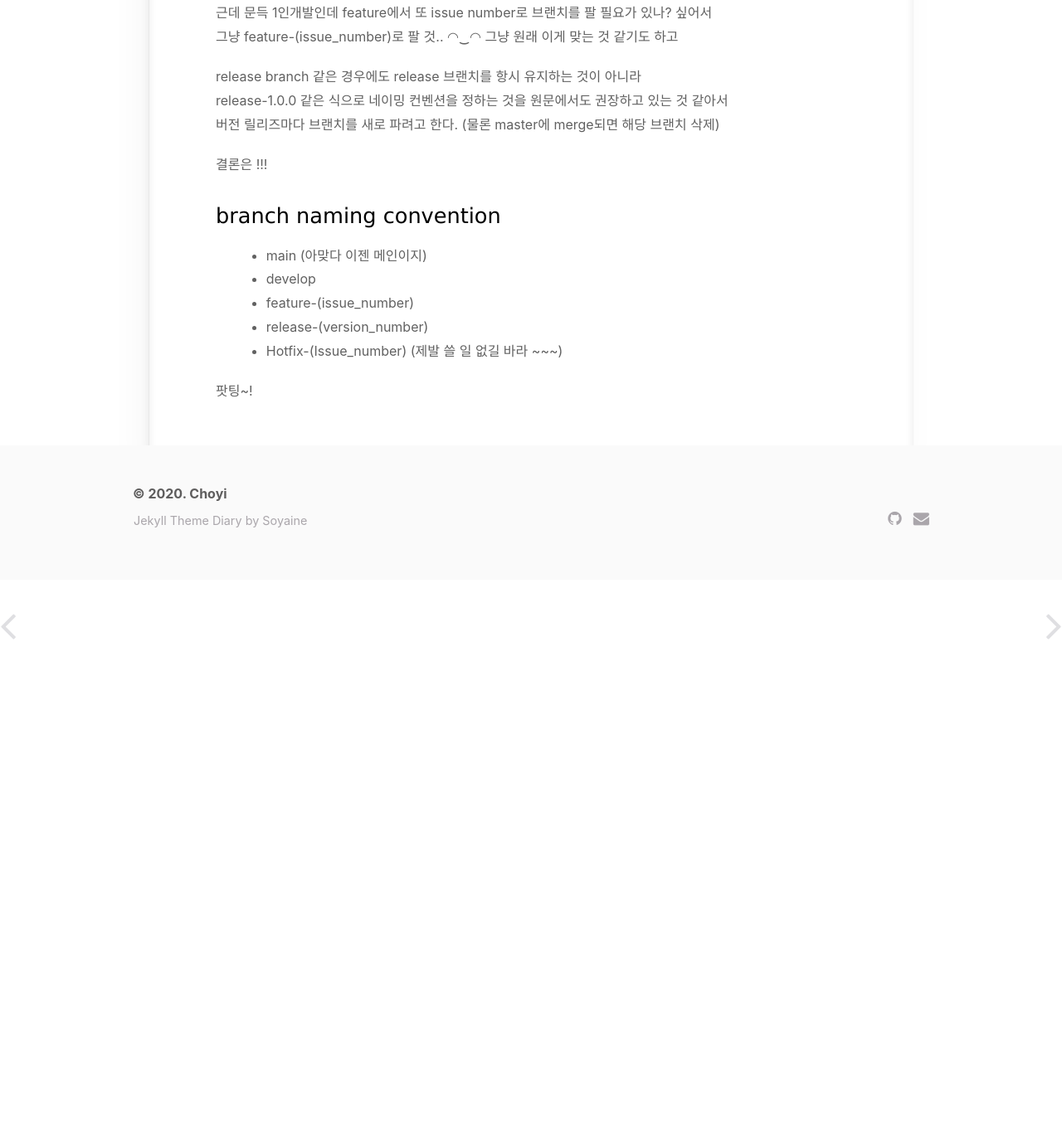
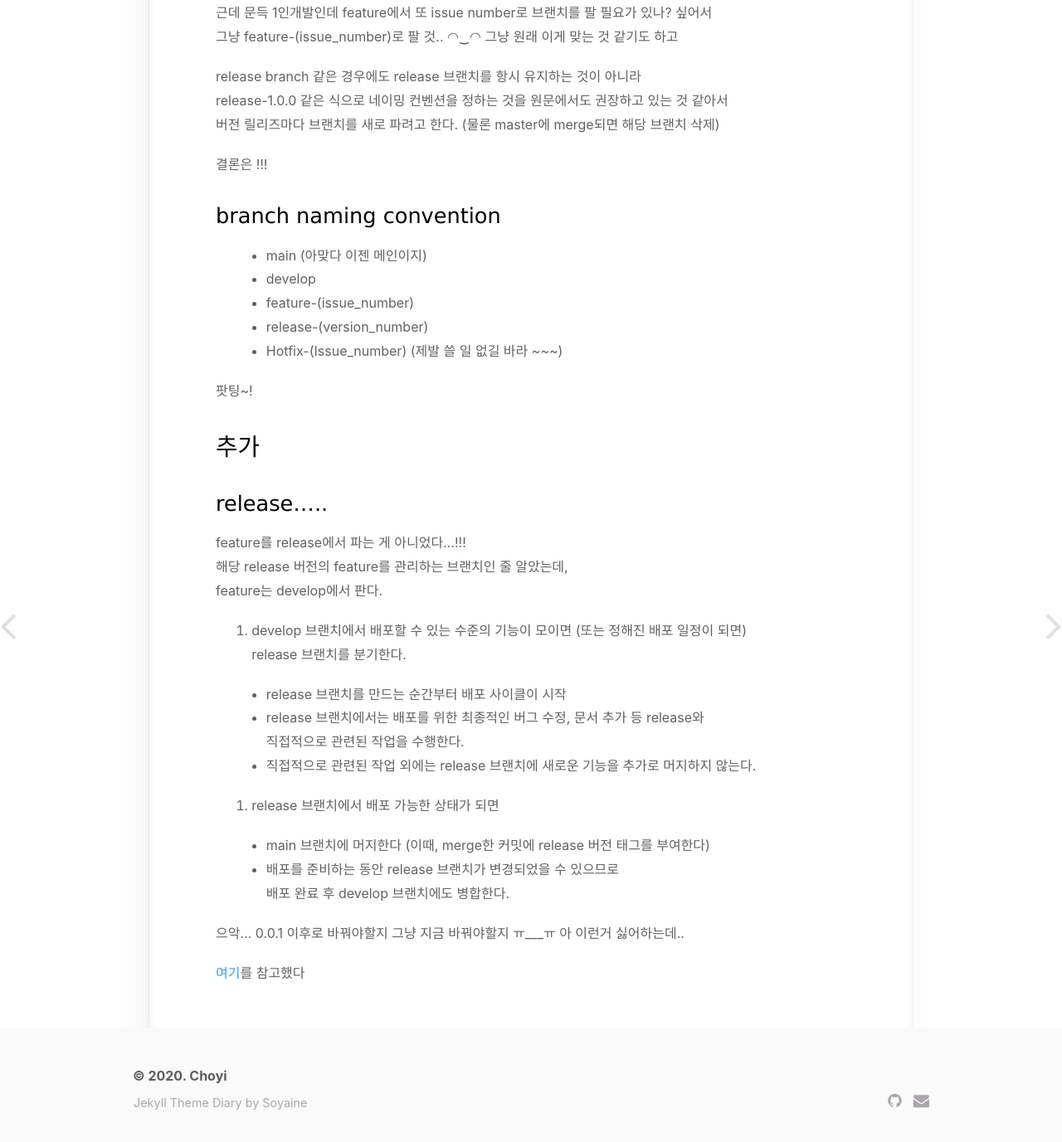
Before and after one commit to jeongchoyi/jeongchoyi.github.io, a Jekyll site: the page built from _posts/2021-03-22-branch-rule-git-flow.md, in a window 1280 px wide and 1400 px high, scrolled down 2159 px. Shown: the top 1377 px of the window at 83% size. Built offline with Jekyll 4.4.1, drawn with Linux system fonts in a browser that asks for light colours; some web fonts are replaced; before the commit the page ends 2858 px from its top, so only the background shows below that.

```diff
--- a/_posts/2021-03-22-branch-rule-git-flow.md
+++ b/_posts/2021-03-22-branch-rule-git-flow.md
@@ -72,3 +72,35 @@
 
 
 팟팅~!
+
+
+
+## 추가
+
+### release.....
+
+feature를 release에서 파는 게 아니었다...!!!
+해당 release 버전의 feature를 관리하는 브랜치인 줄 알았는데,
+feature는 develop에서 판다.
+
+1. develop 브랜치에서 배포할 수 있는 수준의 기능이 모이면 (또는 정해진 배포 일정이 되면)
+   release 브랜치를 분기한다.
+
+* release 브랜치를 만드는 순간부터 배포 사이클이 시작
+* release 브랜치에서는 배포를 위한 최종적인 버그 수정, 문서 추가 등 release와
+  직접적으로 관련된 작업을 수행한다.
+* 직접적으로 관련된 작업 외에는 release 브랜치에 새로운 기능을 추가로 머지하지 않는다.
+
+
+
+2. release 브랜치에서 배포 가능한 상태가 되면
+
+* main 브랜치에 머지한다 (이때, merge한 커밋에 release 버전 태그를 부여한다)
+* 배포를 준비하는 동안 release 브랜치가 변경되었을 수 있으므로
+  배포 완료 후 develop 브랜치에도 병합한다.
+
+
+
+으악... 0.0.1 이후로 바꿔야할지 그냥 지금 바꿔야할지 ㅠ___ㅠ 아 이런거 싫어하는데..
+
+[여기](https://gmlwjd9405.github.io/2018/05/11/types-of-git-branch.html)를 참고했다
```
